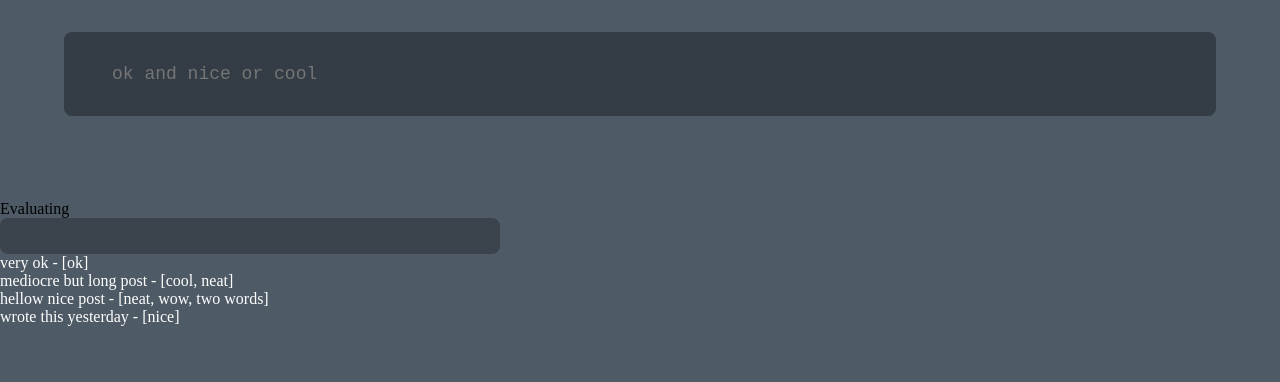
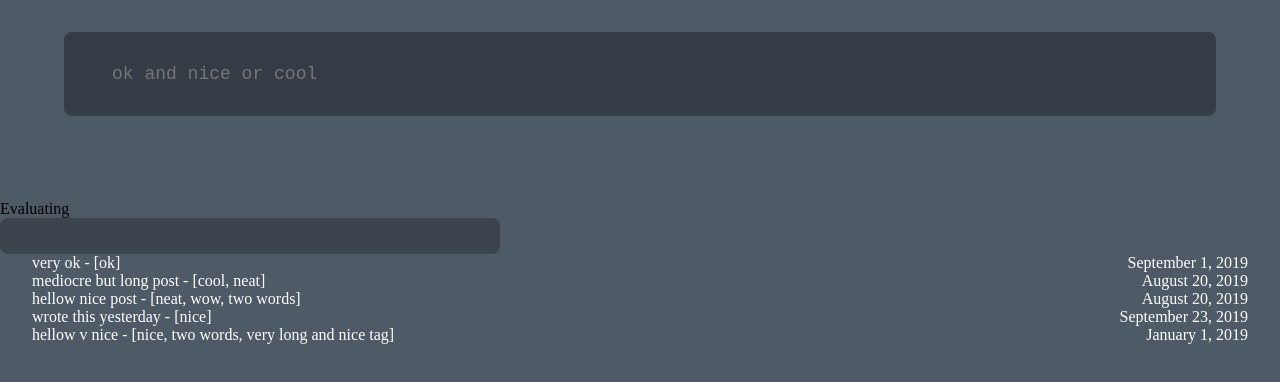
Before and after one commit to jessejenks/filter-parser, a plain HTML site: page index.html in a window 1280 px wide. Drawn offline with Linux system fonts and the light colour scheme.

Commit message:
Updates tokenizer and index.html
Updates parse so that tag literals are not recognized until an end quote
is added. A token used to be classified as a tag literal as soon as any
character appeared after a quote. But this leads to premature filtering
of posts because of course nothing matches a half typed tag. Now the
tokenizer classifies unmatched quote strings as 'unknown' so they get
ignored by the parser/interpreter.

Updates index to include (commented out) test functions.
Also minor css changes.

```diff
--- a/FilterTokenizer.js
+++ b/FilterTokenizer.js
@@ -108,7 +108,7 @@ class Tokenizer {
 
         let endQuote = this.readOneCharacterIfRegEx(/"/);
         if (endQuote === null) {
-            endQuote = "";
+            return this.tokenOfType('unknown', startQuote+rest, spaceBefore);
         }
 
         return this.tokenOfType('tag-literal', startQuote+rest+endQuote, spaceBefore);
--- a/index.html
+++ b/index.html
@@ -8,6 +8,16 @@
     <script src="FilterParser.js"></script>
     <script src="toHtml.js"></script>
     <script src="Interpreter.js"></script>
+
+    <script src="tests.js"></script>
+    <script type="text/javascript">
+        /* Uncomment to run tests */
+        /*
+        tokenizerTest()
+        parserTest()
+        */
+    </script>
+
     <style type="text/css">
         :root {
             --mariana-black: #000;
@@ -52,13 +62,9 @@
             width: calc(100% - 2*var(--margin-left-right));
 
             --font-size: 18px;
-            --padding-top-bottom: 2rem;
-            --padding-left-right: 3rem;
-
-            /*height: calc(var(--font-size) + 2*var(--padding-top-bottom));*/
 
             --font-style: var(--font-size) monospace;
-            --padding: var(--padding-top-bottom) var(--padding-left-right);
+            --padding: 2rem 3rem;
         }
 
 
@@ -74,7 +80,6 @@
             caret-color: var(--mariana-orange);
             outline: none;
             resize: none;
-            /*white-space: pre-line;*/
             overflow: hidden;
         }
 
@@ -220,11 +225,19 @@
             border-radius: 0.5rem;
         }
 
-        #posts-list {
+        ul#posts-list {
             color: white;
+            margin: 0 2rem;
+            display: flex;
+            flex-direction: column;
         }
 
-        #posts-list li.post.hidden-post {
+        ul#posts-list li.post {
+            display: flex;
+            justify-content: space-between;
+        }
+
+        ul#posts-list li.post.hidden-post {
             display: none;
         }
     </style>
@@ -280,18 +293,47 @@
             tags: ["nice"],
             date: "09-23-2019",
             numWords: 10
+        },
+        {
+            id: 5,
+            title: "hellow v nice",
+            tags: ["nice", "two words", "very long and nice tag"],
+            date: "01-01-2019",
+            numWords: 100
         }
     ];
 
     const postsList = document.querySelector("#posts-list");
 
     for (let i= 0; i<posts.length; i++) {
+        postsList.appendChild(createPostLi(posts[i]));
+    }
+
+    function createPostLi(post) {
         const li = document.createElement("li");
-        li.id = `${posts[i].title.replace(/\s/g, "")}-${posts[i].id}`;
-        li.classList.add("post")
-        li.appendChild(document.createTextNode(`${posts[i].title} - [${posts[i].tags.join(', ')}]`));
+        li.id = `${post.title.replace(/\s/g, "")}-${post.id}`;
+        li.classList.add("post");
 
-        postsList.appendChild(li);
+        const titleDiv = document.createElement("div");
+        titleDiv.innerText = `${post.title} - [${post.tags.join(', ')}]`
+
+        const dateDiv = document.createElement("div");
+        dateDiv.innerText = formatDate(post.date)
+
+        li.appendChild(titleDiv);
+        li.appendChild(dateDiv);
+
+        return li;
+    }
+
+    function formatDate(datestring) {
+        const splitDate = datestring.split('-')
+        return new Date([splitDate[2], splitDate[0], splitDate[1]])
+        .toLocaleDateString('en-US', {
+            year: "numeric",
+            month: "long",
+            day: "numeric"
+        })
     }
 
     const tags = posts.reduce((acc, curr) => acc.concat(curr.tags), []);
```
